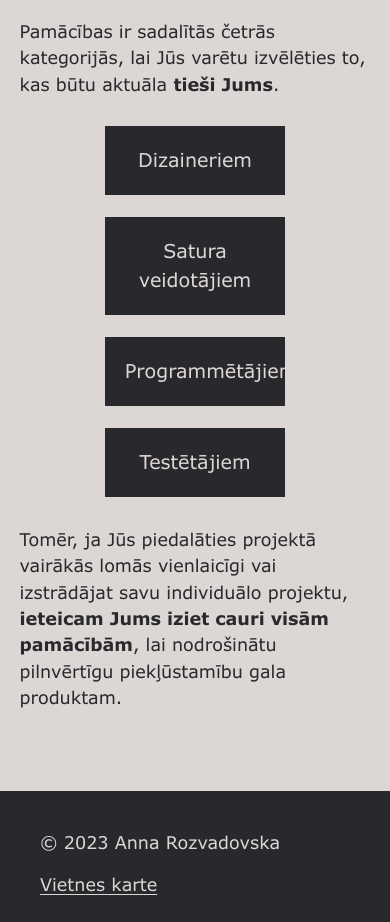
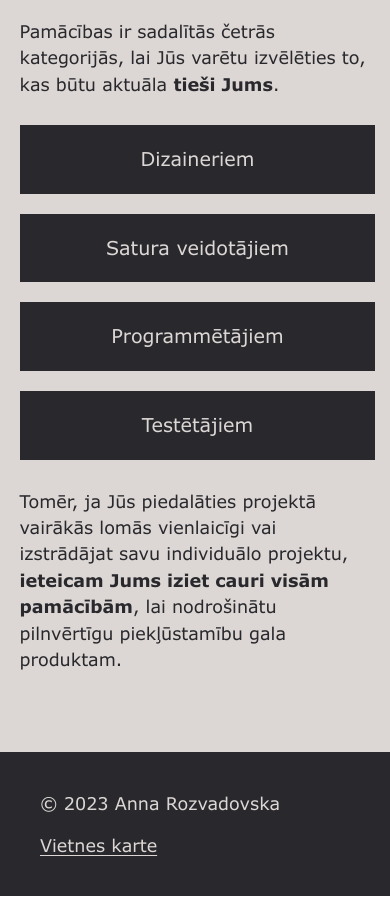
Before and after one commit to annarozv/a11y-insights, a React (Create React App) app: page /#/tutorials in a window 390 px wide. Shown: the part 911-1833 px from the top of the page. After the commit the page ends 1807 px from the top, so only its background shows below. Built offline with nearby package versions, Linux system fonts and the light colour scheme.

Commit message:
Fixed tutorials buttons styling

```diff
--- a/src/App.css
+++ b/src/App.css
@@ -265,6 +265,10 @@ footer {
   .Main-buttons {
     flex-direction: column;
   }
+
+  .Main-button {
+    width: 80%;
+  }
 }
 
 @media screen and (max-width: 600px) {
@@ -325,6 +329,11 @@ footer {
     width: 90%;
   }
 
+  .Main-button {
+    width: 90%;
+    margin: 10px 0;
+  }
+
   .Footer-copyright, .Footer-link {
     display: block;
     margin-left: 20px;
```
